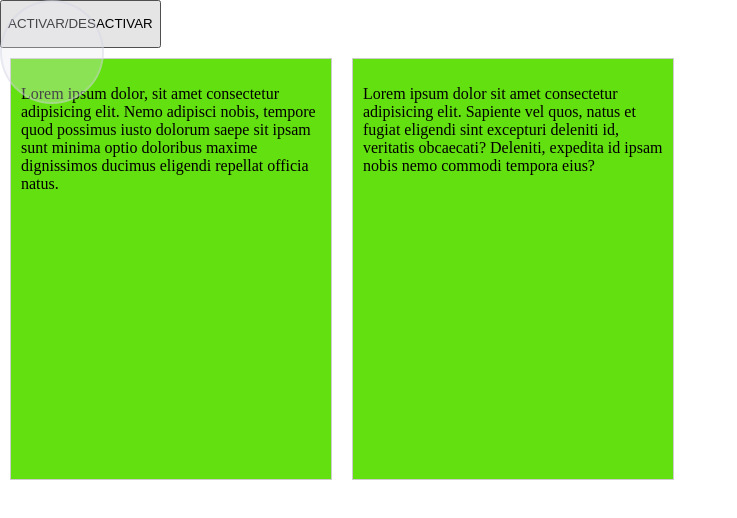
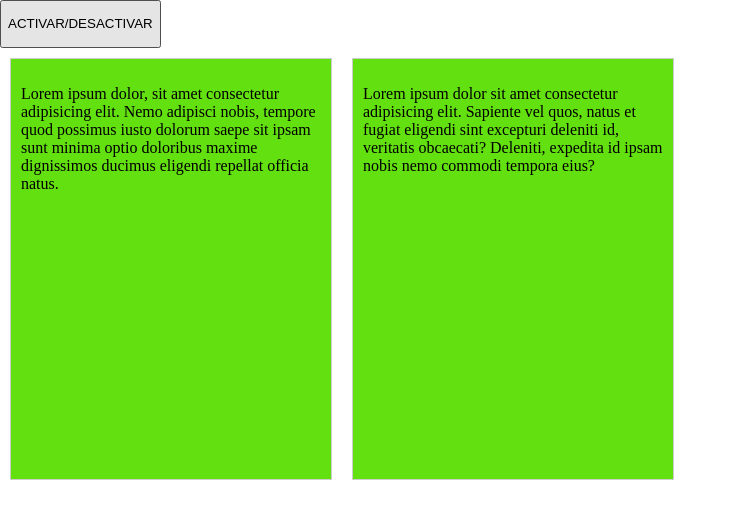
Before and after one commit to lexO-dat/hackatonn, a website: page tabulador/index.html in a window 1280 px wide. Shown: the whole page, without its empty margins (0-737 px from the left). Drawn offline with nearby package versions, Linux system fonts and the light colour scheme.

Commit message:
Add files via upload

```diff
--- a/tabulador/funcionalidades.js
+++ b/tabulador/funcionalidades.js
@@ -1,16 +1,3 @@
-
-document.addEventListener("DOMContentLoaded", function () {
-    //hopefully real zoom fuction
-    $('p').each(function () {
-        var text = $(this).text().split(' ');
-        for (var i = 0, len = text.length; i < len; i = i + 1) {
-            text[i] = '<mark>' + text[i] + '</mark>';
-        }
-        $(this).html(text.join(' '));
-    });
-});
-
-
 
 // glass effect
 document.addEventListener("DOMContentLoaded", function () {
--- a/tabulador/style.css
+++ b/tabulador/style.css
@@ -15,15 +15,6 @@ p mark:hover {
 
 }
 
-.magnifier {
-    position: absolute;
-    width: 100px; /* Ancho del magnifier */
-    height: 100px; /* Altura del magnifier */
-    background-color: rgba(233, 233, 241, 0.3); /* Color del magnifier */
-    border: 2px solid rgba(207, 207, 221, 0.37); /* Borde del magnifier */
-    border-radius: 50%; /* Forma redonda */
-    pointer-events: none; /* Permite clics "pasar" a través del magnifier */
-}
 
 /* Estilos para el contenedor principal utilizando Flexbox */
 #container {
```
